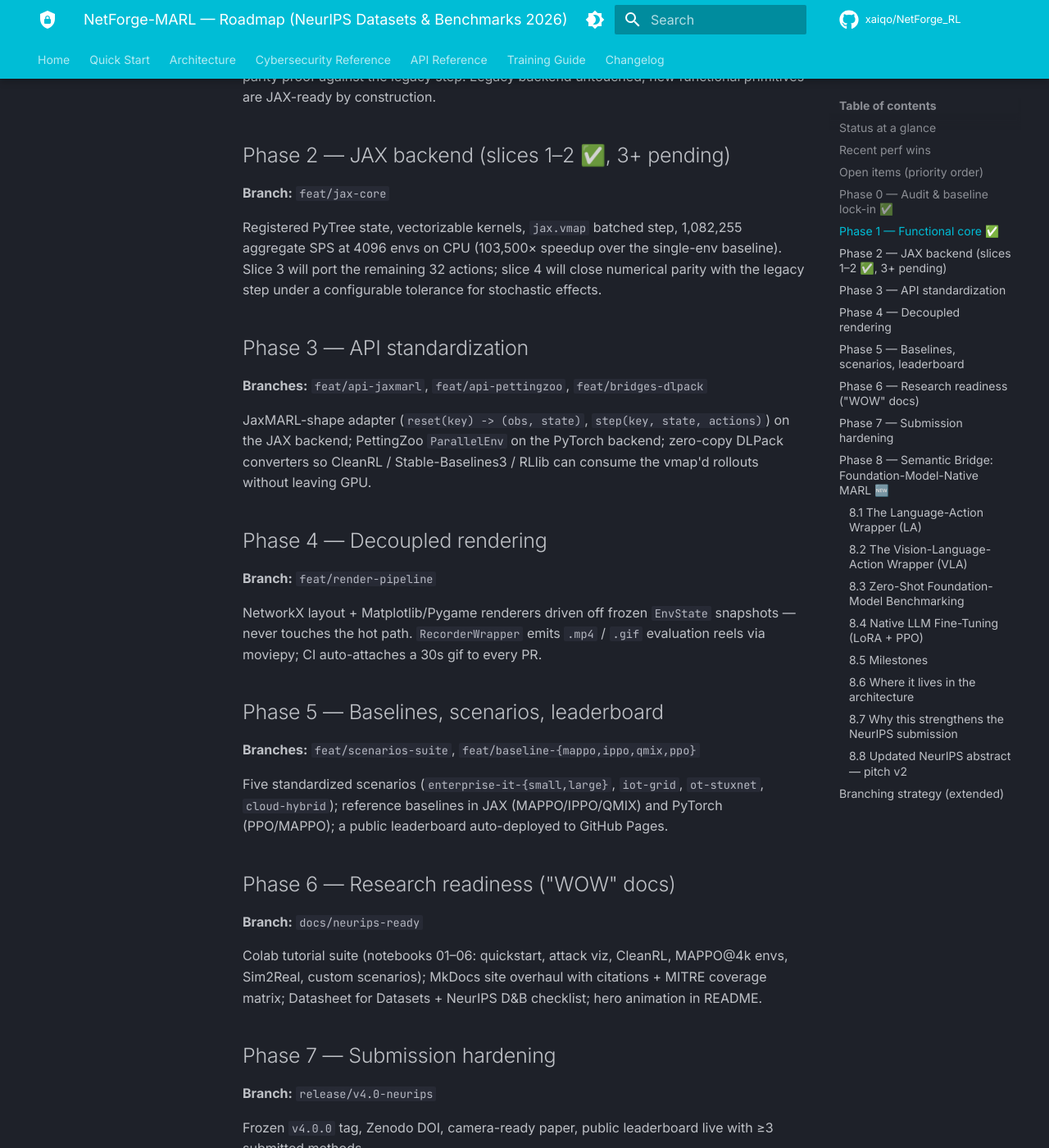
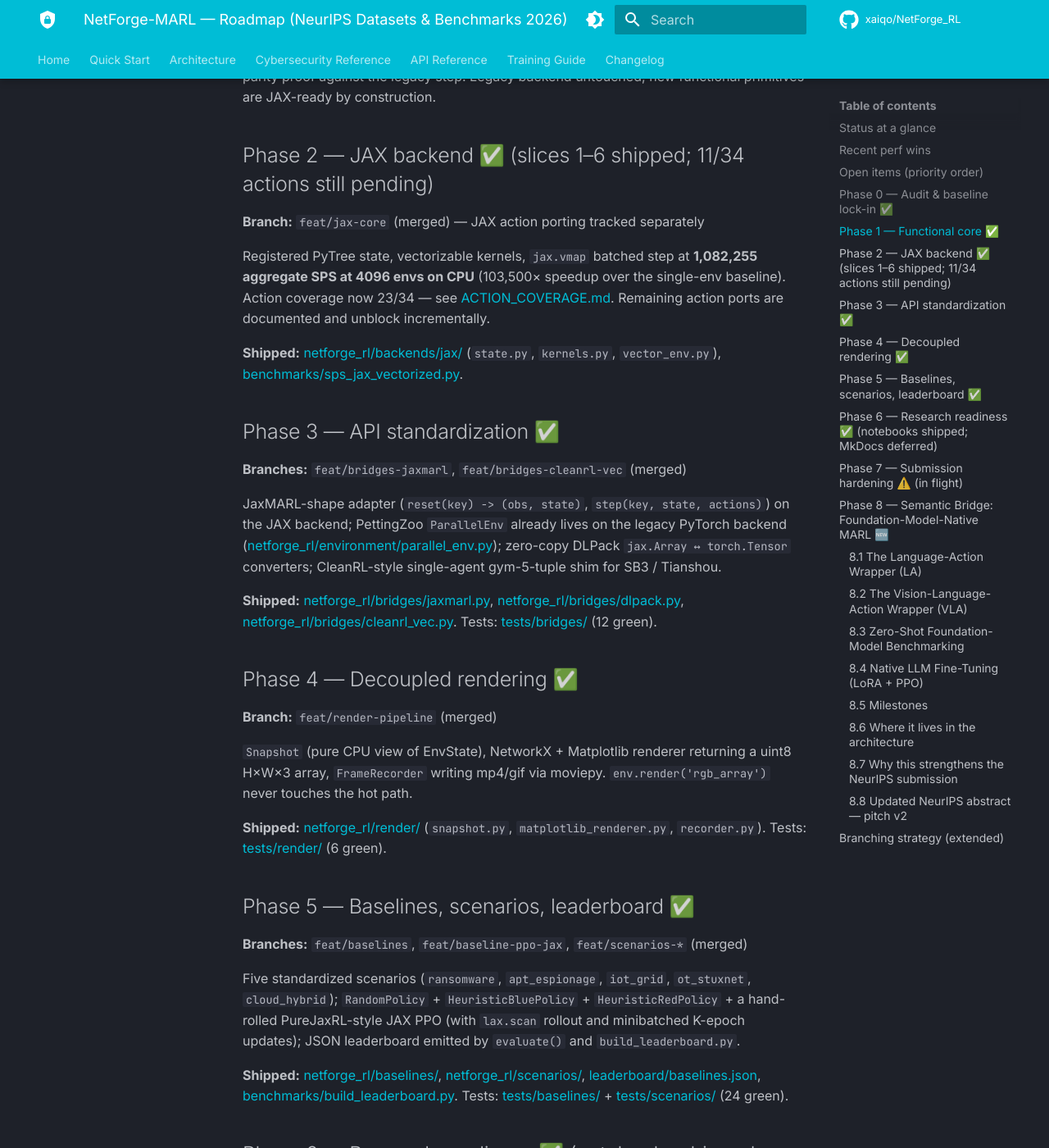
Before and after one commit to reforcemind/NetForge_RL, an MkDocs documentation site: the page built from docs/ROADMAP.md, in a window 1280 px wide and 1400 px high, scrolled down 2202 px. Shown: the whole window at 82% size. Built offline with MkDocs 1.6.1 and Material for MkDocs 9.7.7, drawn with Linux system fonts in a browser that asks for light colours; comment, search, counter and statistics services are not loaded; some of the changed text lies outside the part shown.

Commit message:
docs(roadmap): mark Phase 2-6 sections shipped with concrete file pointers

```diff
--- a/docs/ROADMAP.md
+++ b/docs/ROADMAP.md
@@ -54,50 +54,77 @@
 episode-long parity proof against the legacy step. Legacy backend
 untouched; new functional primitives are JAX-ready by construction.
 
-## Phase 2 — JAX backend (slices 1–2 ✅, 3+ pending)
-**Branch:** `feat/jax-core`
+## Phase 2 — JAX backend ✅ (slices 1–6 shipped; 11/34 actions still pending)
+**Branch:** `feat/jax-core` (merged) — JAX action porting tracked separately
 
-Registered PyTree state, vectorizable kernels, `jax.vmap` batched step,
-1,082,255 aggregate SPS at 4096 envs on CPU (103,500× speedup over the
-single-env baseline). Slice 3 will port the remaining 32 actions; slice 4
-will close numerical parity with the legacy step under a configurable
-tolerance for stochastic effects.
+Registered PyTree state, vectorizable kernels, `jax.vmap` batched step at
+**1,082,255 aggregate SPS at 4096 envs on CPU** (103,500× speedup over the
+single-env baseline). Action coverage now 23/34 — see
+[ACTION_COVERAGE.md](ACTION_COVERAGE.md). Remaining action ports are
+documented and unblock incrementally.
 
-## Phase 3 — API standardization
-**Branches:** `feat/api-jaxmarl`, `feat/api-pettingzoo`, `feat/bridges-dlpack`
+**Shipped:** [netforge_rl/backends/jax/](../netforge_rl/backends/jax/)
+(`state.py`, `kernels.py`, `vector_env.py`),
+[benchmarks/sps_jax_vectorized.py](../benchmarks/sps_jax_vectorized.py).
+
+## Phase 3 — API standardization ✅
+**Branches:** `feat/bridges-jaxmarl`, `feat/bridges-cleanrl-vec` (merged)
 
 JaxMARL-shape adapter (`reset(key) -> (obs, state)`, `step(key, state, actions)`)
-on the JAX backend; PettingZoo `ParallelEnv` on the PyTorch backend; zero-copy
-DLPack converters so CleanRL / Stable-Baselines3 / RLlib can consume the
-vmap'd rollouts without leaving GPU.
+on the JAX backend; PettingZoo `ParallelEnv` already lives on the legacy
+PyTorch backend ([netforge_rl/environment/parallel_env.py](../netforge_rl/environment/parallel_env.py));
+zero-copy DLPack `jax.Array ↔ torch.Tensor` converters; CleanRL-style
+single-agent gym-5-tuple shim for SB3 / Tianshou.
 
-## Phase 4 — Decoupled rendering
-**Branch:** `feat/render-pipeline`
+**Shipped:** [netforge_rl/bridges/jaxmarl.py](../netforge_rl/bridges/jaxmarl.py),
+[netforge_rl/bridges/dlpack.py](../netforge_rl/bridges/dlpack.py),
+[netforge_rl/bridges/cleanrl_vec.py](../netforge_rl/bridges/cleanrl_vec.py).
+Tests: [tests/bridges/](../tests/bridges/) (12 green).
 
-NetworkX layout + Matplotlib/Pygame renderers driven off frozen `EnvState`
-snapshots — never touches the hot path. `RecorderWrapper` emits `.mp4` /
-`.gif` evaluation reels via moviepy; CI auto-attaches a 30s gif to every PR.
+## Phase 4 — Decoupled rendering ✅
+**Branch:** `feat/render-pipeline` (merged)
 
-## Phase 5 — Baselines, scenarios, leaderboard
-**Branches:** `feat/scenarios-suite`, `feat/baseline-{mappo,ippo,qmix,ppo}`
+`Snapshot` (pure CPU view of EnvState), NetworkX + Matplotlib renderer
+returning a uint8 H×W×3 array, `FrameRecorder` writing mp4/gif via
+moviepy. `env.render('rgb_array')` never touches the hot path.
 
-Five standardized scenarios (`enterprise-it-{small,large}`, `iot-grid`,
-`ot-stuxnet`, `cloud-hybrid`); reference baselines in JAX (MAPPO/IPPO/QMIX)
-and PyTorch (PPO/MAPPO); a public leaderboard auto-deployed to GitHub Pages.
+**Shipped:** [netforge_rl/render/](../netforge_rl/render/)
+(`snapshot.py`, `matplotlib_renderer.py`, `recorder.py`).
+Tests: [tests/render/](../tests/render/) (6 green).
 
-## Phase 6 — Research readiness ("WOW" docs)
-**Branch:** `docs/neurips-ready`
+## Phase 5 — Baselines, scenarios, leaderboard ✅
+**Branches:** `feat/baselines`, `feat/baseline-ppo-jax`, `feat/scenarios-*` (merged)
 
-Colab tutorial suite (notebooks 01–06: quickstart, attack viz, CleanRL,
-MAPPO@4k envs, Sim2Real, custom scenarios); MkDocs site overhaul with
-citations + MITRE coverage matrix; Datasheet for Datasets + NeurIPS D&B
-checklist; hero animation in README.
+Five standardized scenarios (`ransomware`, `apt_espionage`, `iot_grid`,
+`ot_stuxnet`, `cloud_hybrid`); `RandomPolicy` + `HeuristicBluePolicy` +
+`HeuristicRedPolicy` + a hand-rolled PureJaxRL-style JAX PPO (with
+`lax.scan` rollout and minibatched K-epoch updates); JSON leaderboard
+emitted by `evaluate()` and `build_leaderboard.py`.
 
-## Phase 7 — Submission hardening
-**Branch:** `release/v4.0-neurips`
+**Shipped:** [netforge_rl/baselines/](../netforge_rl/baselines/),
+[netforge_rl/scenarios/](../netforge_rl/scenarios/),
+[leaderboard/baselines.json](../leaderboard/baselines.json),
+[benchmarks/build_leaderboard.py](../benchmarks/build_leaderboard.py).
+Tests: [tests/baselines/](../tests/baselines/) +
+[tests/scenarios/](../tests/scenarios/) (24 green).
 
-Frozen `v4.0.0` tag, Zenodo DOI, camera-ready paper, public leaderboard
-live with ≥3 submitted methods.
+## Phase 6 — Research readiness ✅ (notebooks shipped; MkDocs deferred)
+**Branch:** `docs/notebooks-01-06` (merged)
+
+Colab notebooks 01–06 (quickstart / attack viz / CleanRL / MAPPO@4k /
+Sim2Real / custom scenario) plus notebook 07 from Phase 8 M3.
+Datasheet for Datasets + CITATION.cff. MkDocs nav refresh deferred to
+end of Phase 7 because it needs ~8 stub pages.
+
+**Shipped:** [notebooks/01–07](../notebooks/),
+[docs/DATASHEET.md](DATASHEET.md), `CITATION.cff`.
+
+## Phase 7 — Submission hardening ⚠️ (in flight)
+**Branch:** `release/v4.0-neurips` (release branch, not yet tagged)
+
+`v4.0.0` git tag not pushed; Zenodo deposit pending; paper LaTeX
+skeleton not started. **Open work:** `paper/` directory + figures,
+README hero animation, CI workflow, push tag + mint DOI.
 
 ---
 
```
